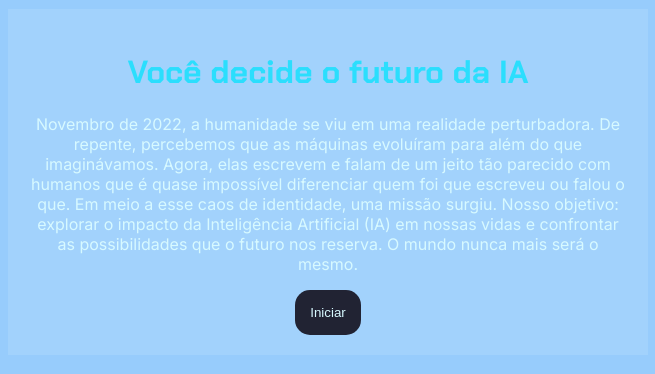
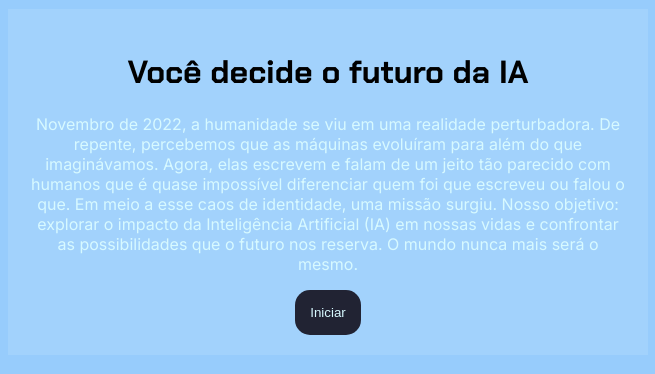
Before and after one commit to caualimabarbosa/caua-dois, a plain HTML site: page index.html in a window 1280 px wide. Shown: the part 226-600 px from the top of the page, without its empty margins (312-967 px from the left). Drawn offline with Linux system fonts and the light colour scheme.

Commit message:
gmhn gbfvdcsx a

```diff
--- a/style.css
+++ b/style.css
@@ -4,7 +4,7 @@
     --cor-fundo: #97ccfc;
     --cor-principal: #ffffff1c ;
     --cor-secundaria: #212333;
-    --cor-destaque: #2BDEFD;
+    --cor-destaque: #000000;
     --cor-texto: #D7F9FF;
 }
 
```
